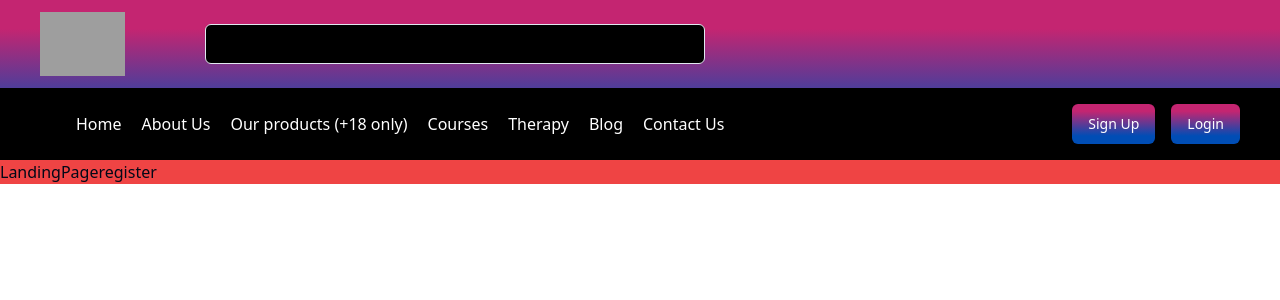
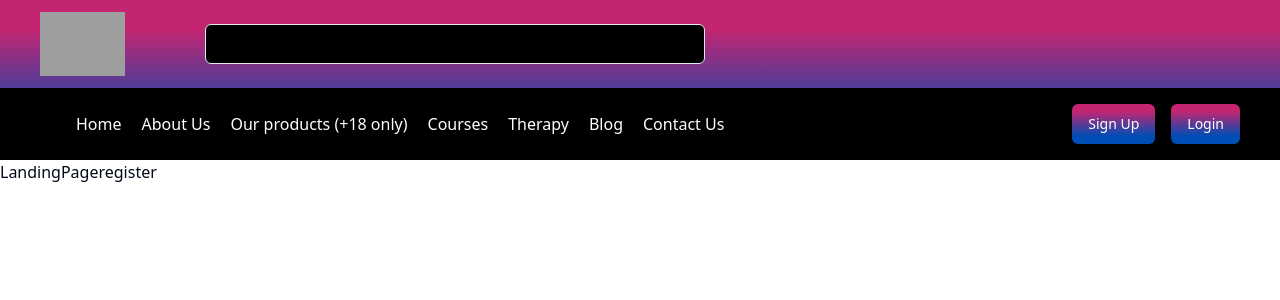
Before and after one commit to Iyiola2dev/Client, a React (Vite) app in the folder client/: page / in a window 1280 px wide. Shown: the top 300 px of the page. Built offline with nearby package versions, Linux system fonts and the light colour scheme; grey boxes are pictures that could not be loaded.

Commit message:
no changes was made here

```diff
--- a/client/src/App.jsx
+++ b/client/src/App.jsx
@@ -14,7 +14,7 @@ const App = () => {
     role: "user",
   };
   return (
-    <div className="flex flex-col overflow-hidden bg-red-500">
+    <div className="flex flex-col overflow-hidden ">
       {/* This is the main route for the application */}
       <Routes>
         {/* I will be wrapper the check auth for each of the page */}
```
